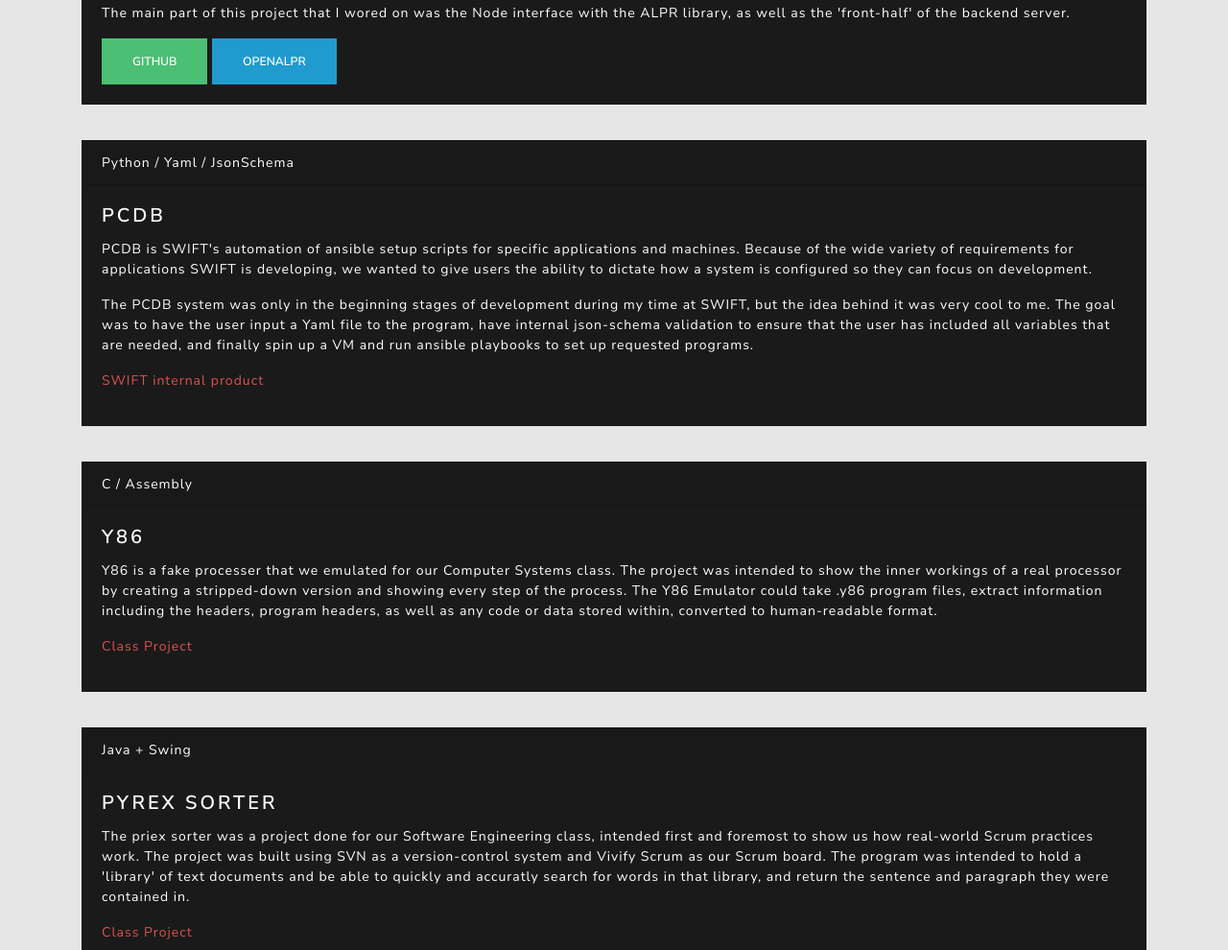
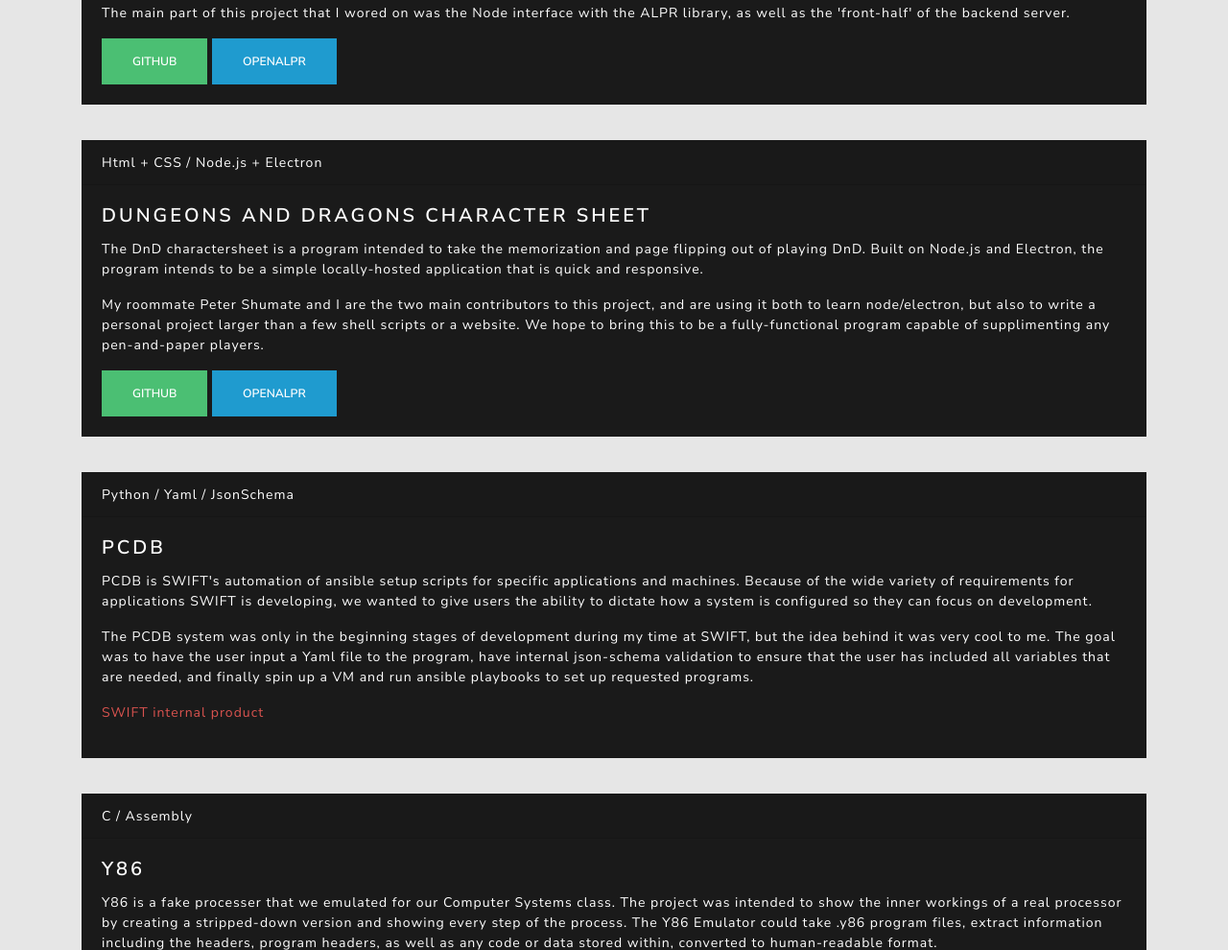
Before and after one commit to Advill/Advill.github.io, a plain HTML site: page index.html in a window 1280 px wide. Shown: the part 1872-2862 px from the top of the page at 96% size. Drawn offline with Linux system fonts and the light colour scheme.

Commit message:
Update index to include DnD

```diff
--- a/index.html
+++ b/index.html
@@ -136,6 +136,32 @@
     </div>
     <br>
     <div class="card text-white bg-primary mb-3">
+      <div class="card-header">Html + CSS / Node.js + Electron</div>
+      <div class="card-body">
+        <h4 class="card-title">Dungeons and Dragons Character Sheet</h4>
+        <p class="card-text">
+		  The DnD charactersheet is a program intended to take the memorization
+		  and page flipping out of playing DnD. Built on Node.js and Electron,
+		  the program intends to be a simple locally-hosted application that
+		  is quick and responsive.
+        </p>
+        <p class="card-text">
+		  My roommate Peter Shumate and I are the two main contributors to this
+		  project, and are using it both to learn node/electron, but also to
+		  write a personal project larger than a few shell scripts or a website.
+		  We hope to bring this to be a fully-functional program capable of
+		  supplimenting any pen-and-paper players.
+        </p>
+        <button type="button" class="btn btn-success"
+        onclick="window.location.href='https://github.com/Advill/Veri-safe'">
+        Github</button>
+        <button type="button" class="btn btn-info"
+        onclick="window.location.href='https://github.com/openalpr/openalpr'">
+        OpenALPR</button>
+      </div>
+    </div>
+    <br>
+    <div class="card text-white bg-primary mb-3">
       <div class="card-header">Python / Yaml / JsonSchema</div>
       <div class="card-body">
         <h4 class="card-title">PCDB</h4>
```
